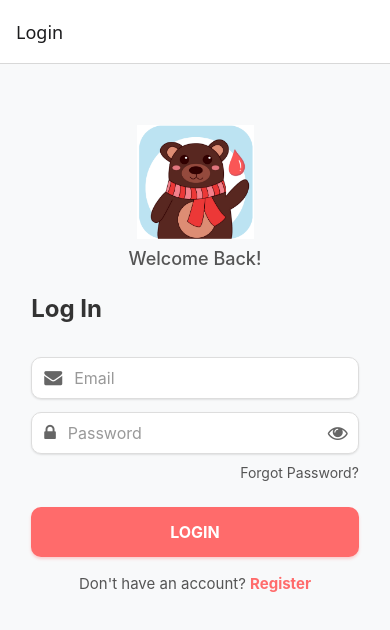
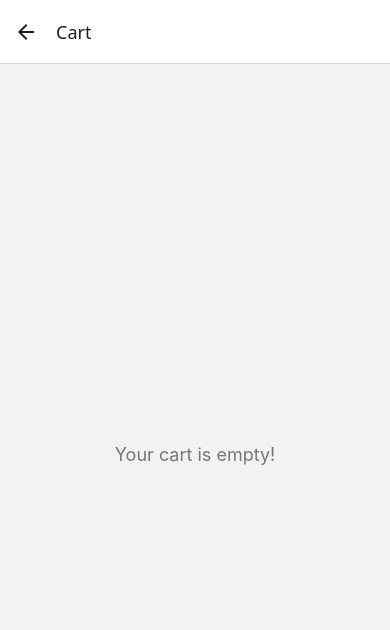
Before and after one commit to Sumiran45/Goutam-web-app, a React Native app: screen /Cart in a window 390 px wide. Shown: the top 630 px of the page. Built offline with nearby package versions, Linux system fonts and the light colour scheme.

Commit message:
Working on shop & cart

```diff
--- a/App.tsx
+++ b/App.tsx
@@ -1,20 +1,31 @@
 import React from 'react';
 import { NavigationContainer } from '@react-navigation/native';
 import { createNativeStackNavigator } from '@react-navigation/native-stack';
+import { CartProvider } from './src/Context/CartContext';
+
 import LoginScreen from './src/Login';
 import RegisterScreen from './src/Register';
-import HomeScreen from './src/screens/Home'
+import HomeScreen from './src/screens/Home';
+import ShopScreen from './src/screens/tabs/Shop';
+import ProductDetail from './src/screens/Shop/ProductDetails';
+import CartScreen from './src/screens/Shop/CartScreen';
 
 const Stack = createNativeStackNavigator();
 
 export default function App() {
   return (
     <NavigationContainer>
-      <Stack.Navigator initialRouteName="Login">
-        <Stack.Screen name="Login" component={LoginScreen} />
-        <Stack.Screen name="Register" component={RegisterScreen} />
-        <Stack.Screen name="Home" component={HomeScreen} />
-      </Stack.Navigator>
+      <CartProvider>
+        <Stack.Navigator initialRouteName="Login">
+          <Stack.Screen name="Login" component={LoginScreen} />
+          <Stack.Screen name="Register" component={RegisterScreen} />
+          <Stack.Screen name="Home" component={HomeScreen} />
+          <Stack.Screen name="Shop" component={ShopScreen} />
+          <Stack.Screen name="ProductDetail" component={ProductDetail} />
+          <Stack.Screen name="Cart" component={CartScreen} />
+
+        </Stack.Navigator>
+      </CartProvider>
     </NavigationContainer>
   );
 }
--- /dev/null
+++ b/src/Context/CartContext.tsx
@@ -0,0 +1,41 @@
+import React, { createContext, useContext, useState, ReactNode } from 'react';
+
+// Define the type for a product in the cart
+type Product = {
+  id: string;
+  name: string;
+  price: number;
+  image: string;
+};
+
+// Define the CartContextType, which includes the `cart` and `addToCart` function
+type CartContextType = {
+  cart: Product[]; // Array of products in the cart
+  addToCart: (product: Product) => void; // Function to add a product to the cart
+};
+
+// Create the CartContext with an initial default value (empty cart and a no-op function)
+const CartContext = createContext<CartContextType | undefined>(undefined);
+
+export const useCart = () => {
+  const context = useContext(CartContext);
+  if (!context) {
+    throw new Error('useCart must be used within a CartProvider');
+  }
+  return context;
+};
+
+// Create the CartProvider component
+export const CartProvider = ({ children }: { children: ReactNode }) => {
+  const [cart, setCart] = useState<Product[]>([]);
+
+  const addToCart = (product: Product) => {
+    setCart((prevCart) => [...prevCart, product]);
+  };
+
+  return (
+    <CartContext.Provider value={{ cart, addToCart }}>
+      {children}
+    </CartContext.Provider>
+  );
+};
--- a/src/screens/Home.tsx
+++ b/src/screens/Home.tsx
@@ -5,6 +5,7 @@ import { CalendarScreen } from '../screens/tabs/calender';
 import { StatsScreen } from '../screens/tabs/stats';
 import { NotesScreen } from '../screens/tabs/notes';
 import { SettingsScreen } from '../screens/tabs/settings';
+import ShopScreen from './tabs/Shop';
 
 const Tab = createBottomTabNavigator();
 
@@ -17,7 +18,7 @@ const AppNavigator = () => {
 
           if (route.name === 'Calendar') {
             iconName = '📅';
-          } else if (route.name === 'Stats') {
+          } else if (route.name === 'Shop') {
             iconName = '📊';
           } else if (route.name === 'Notes') {
             iconName = '📝';
@@ -46,7 +47,8 @@ const AppNavigator = () => {
       })}
     >
       <Tab.Screen name="Calendar" component={CalendarScreen} />
-      <Tab.Screen name="Stats" component={StatsScreen} />
+      {/* <Tab.Screen name="Stats" component={StatsScreen} /> */}
+      <Tab.Screen name = "Shop" component={ShopScreen}/>
       <Tab.Screen name="Notes" component={NotesScreen} />
       <Tab.Screen name="Settings" component={SettingsScreen} />
     </Tab.Navigator>
--- /dev/null
+++ b/src/screens/Shop/CartScreen.tsx
@@ -0,0 +1,104 @@
+import React from 'react';
+import { View, Text, FlatList, TouchableOpacity, StyleSheet } from 'react-native';
+import { useCart } from '../../Context/CartContext'; // Importing the useCart hook
+type Product = {
+    id: string;
+    name: string;
+    price: number;
+    image: string;
+  };
+const CartScreen = () => {
+  const { cart } = useCart(); // Accessing the cart from CartContext
+
+  // If the cart is empty, show a message
+  if (cart.length === 0) {
+    return (
+      <View style={styles.emptyCart}>
+        <Text style={styles.emptyText}>Your cart is empty!</Text>
+      </View>
+    );
+  }
+
+  // Function to render each item in the cart
+  const renderItem = ({ item }: { item: Product }) => (
+    <View style={styles.card}>
+      <Text style={styles.productName}>{item.name}</Text>
+      <Text style={styles.productPrice}>₹{item.price}</Text>
+    </View>
+  );
+
+  return (
+    <View style={styles.container}>
+      <Text style={styles.header}>Cart</Text>
+      <FlatList
+        data={cart}
+        renderItem={renderItem} // Rendering each item in the cart
+        keyExtractor={(item) => item.id}
+        contentContainerStyle={styles.list}
+      />
+      <TouchableOpacity style={styles.checkoutButton}>
+        <Text style={styles.checkoutText}>Proceed to Checkout</Text>
+      </TouchableOpacity>
+    </View>
+  );
+};
+
+const styles = StyleSheet.create({
+  container: {
+    flex: 1,
+    padding: 20,
+    backgroundColor: '#fff',
+  },
+  header: {
+    fontSize: 22,
+    fontWeight: 'bold',
+    paddingBottom: 10,
+    borderBottomWidth: 1,
+    borderBottomColor: '#eee',
+    marginBottom: 10,
+  },
+  emptyCart: {
+    flex: 1,
+    justifyContent: 'center',
+    alignItems: 'center',
+  },
+  emptyText: {
+    fontSize: 18,
+    color: '#777',
+  },
+  list: {
+    paddingBottom: 10,
+  },
+  card: {
+    backgroundColor: '#f9f9f9',
+    padding: 10,
+    marginBottom: 15,
+    borderRadius: 6,
+    shadowColor: '#000',
+    shadowOpacity: 0.1,
+    shadowRadius: 5,
+    elevation: 3,
+  },
+  productName: {
+    fontSize: 18,
+    fontWeight: 'bold',
+  },
+  productPrice: {
+    fontSize: 16,
+    color: '#777',
+  },
+  checkoutButton: {
+    backgroundColor: '#ec407a',
+    padding: 12,
+    borderRadius: 6,
+    marginTop: 20,
+    alignItems: 'center',
+  },
+  checkoutText: {
+    color: '#fff',
+    fontSize: 16,
+    fontWeight: '600',
+  },
+});
+
+export default CartScreen;
--- /dev/null
+++ b/src/screens/Shop/ProductDetails.tsx
@@ -0,0 +1,25 @@
+import React from 'react';
+import { View, Text, Image, StyleSheet } from 'react-native';
+
+const ProductDetail = ({ route }: { route: any }) => {
+    const { product } = route.params;
+
+  return (
+    <View style={styles.container}>
+      <Image source={{ uri: product.image }} style={styles.image} />
+      <Text style={styles.title}>{product.name}</Text>
+      <Text style={styles.price}>₹{product.price}</Text>
+      <Text style={styles.description}>This is a detailed view of the product. More description can go here.</Text>
+    </View>
+  );
+};
+
+export default ProductDetail;
+
+const styles = StyleSheet.create({
+  container: { padding: 20 },
+  image: { height: 250, borderRadius: 8 },
+  title: { fontSize: 22, fontWeight: 'bold', marginTop: 10 },
+  price: { fontSize: 18, color: 'gray', marginTop: 6 },
+  description: { marginTop: 12, fontSize: 16, lineHeight: 22 },
+});
--- /dev/null
+++ b/src/screens/tabs/Shop.tsx
@@ -0,0 +1,110 @@
+import React from 'react';
+import { View, Text, FlatList, Image, TouchableOpacity, StyleSheet, SafeAreaView } from 'react-native';
+import { useNavigation } from '@react-navigation/native';
+import { useCart } from '../../Context/CartContext'; // Import the useCart hook
+import CartScreen from '../Shop/CartScreen';
+
+type Product = {
+  id: string;
+  name: string;
+  price: number;
+  image: string;
+};
+
+const ShopScreen = () => {
+    const navigation = useNavigation<any>();
+
+  const { cart, addToCart } = useCart();
+
+  const products: Product[] = [
+    {
+      id: '1',
+      name: 'Sanitary Pads (Pack of 10)',
+      price: 120,
+      image: 'https://example.com/sanitary-pads.jpg',
+    },
+    {
+      id: '2',
+      name: 'Menstrual Cup (Medium)',
+      price: 499,
+      image: 'https://example.com/menstrual-cup.jpg',
+    },
+    {
+      id: '3',
+      name: 'Heating Pad (Electric)',
+      price: 899,
+      image: 'https://example.com/heating-pad.jpg',
+    },
+    {
+      id: '4',
+      name: 'Feminine Wipes (20 pcs)',
+      price: 149,
+      image: 'https://example.com/wipes.jpg',
+    },
+    {
+      id: '5',
+      name: 'Organic Tampons (Pack of 16)',
+      price: 320,
+      image: 'https://example.com/tampons.jpg',
+    },
+  ];
+
+  const renderItem = ({ item }: { item: Product }) => (
+    <View style={styles.card}>
+      <Image source={{ uri: item.image }} style={styles.image} />
+      <Text style={styles.title}>{item.name}</Text>
+      <Text style={styles.price}>₹{item.price}</Text>
+      <TouchableOpacity
+        style={styles.button}
+        onPress={() => addToCart(item)}
+      >
+        <Text style={styles.buttonText}>Add to Cart</Text>
+      </TouchableOpacity>
+    </View>
+  );
+
+  return (
+    <SafeAreaView style={styles.container}>
+      <Text style={styles.header}>Menstrual Care Products</Text>
+
+      {/* Navigate to CartScreen */}
+      <TouchableOpacity
+        style={styles.cartButton}
+        onPress={() => navigation.navigate('Cart')}
+      >
+
+        <Text style={styles.cartText}>Cart ({cart.length})</Text>
+      </TouchableOpacity>
+
+      <FlatList
+        data={products}
+        renderItem={renderItem}
+        keyExtractor={(item) => item.id}
+        contentContainerStyle={styles.list}
+      />
+    </SafeAreaView>
+  );
+};
+
+const styles = StyleSheet.create({
+  container: { flex: 1, backgroundColor: '#fff' },
+  header: { fontSize: 22, fontWeight: 'bold', padding: 16, backgroundColor: '#f06292', color: '#fff' },
+  cartButton: {
+    padding: 10,
+    backgroundColor: '#ec407a',
+    borderRadius: 6,
+    alignItems: 'center',
+    margin: 10,
+  }, list: {  // Add the list style here
+    padding: 10,
+  },
+  cartText: { color: '#fff', fontSize: 16 },
+  card: { backgroundColor: '#fdfdfd', padding: 16, marginBottom: 12, borderRadius: 10, shadowOpacity: 0.1, elevation: 3 },
+  image: { height: 160, borderRadius: 8, marginBottom: 10 },
+  title: { fontSize: 16, fontWeight: '600', marginBottom: 4 },
+  price: { fontSize: 14, color: '#666', marginBottom: 8 },
+  button: { backgroundColor: '#ec407a', padding: 10, borderRadius: 6, alignItems: 'center' },
+  buttonText: { color: '#fff', fontWeight: '600' },
+});
+
+export default ShopScreen;
```
Also changed, not shown: 1 other file (tests, documents, lock files or other folders).
